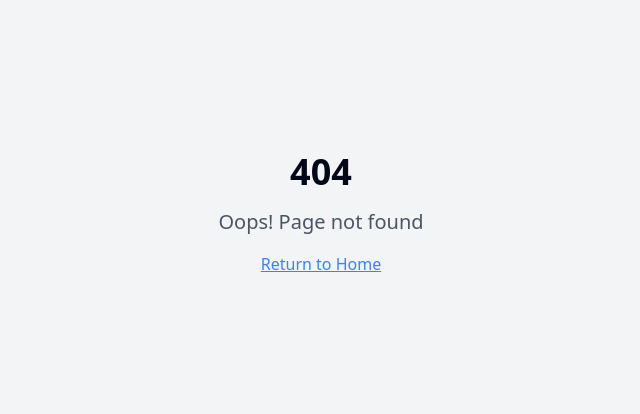
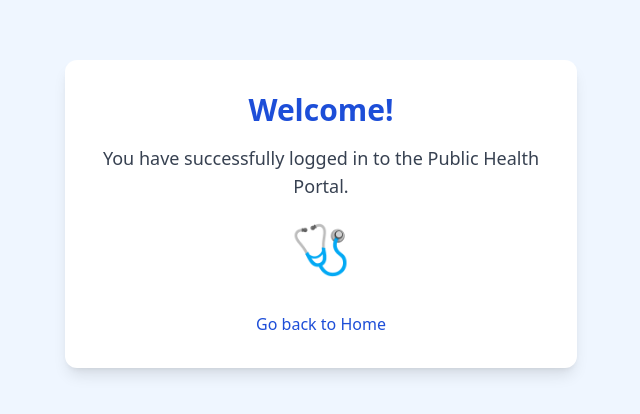
Before and after one commit to yourboyLungelo/Medi_Connect-HS, a React (Vite) app: page /dashboard in a window 1280 px wide. Before the commit this address had no page. Shown: the part 186-600 px from the top of the page, without its empty margins (319-959 px from the left). Built offline with nearby package versions, Linux system fonts and the light colour scheme.

Commit message:
Add landing page after login
Adds a landing page that is displayed after a successful login.

```diff
--- a/src/App.tsx
+++ b/src/App.tsx
@@ -1,4 +1,3 @@
-
 import { Toaster } from "@/components/ui/toaster";
 import { Toaster as Sonner } from "@/components/ui/sonner";
 import { TooltipProvider } from "@/components/ui/tooltip";
@@ -8,6 +7,7 @@ import Index from "./pages/Index";
 import NotFound from "./pages/NotFound";
 import Login from "./pages/Login";
 import Register from "./pages/Register";
+import Dashboard from "./pages/Dashboard";
 
 const queryClient = new QueryClient();
 
@@ -21,6 +21,7 @@ const App = () => (
           <Route path="/" element={<Index />} />
           <Route path="/login" element={<Login />} />
           <Route path="/register" element={<Register />} />
+          <Route path="/dashboard" element={<Dashboard />} />
           {/* ADD ALL CUSTOM ROUTES ABOVE THE CATCH-ALL "*" ROUTE */}
           <Route path="*" element={<NotFound />} />
         </Routes>
--- /dev/null
+++ b/src/pages/Dashboard.tsx
@@ -0,0 +1,20 @@
+
+const Dashboard = () => (
+  <main className="min-h-screen flex flex-col items-center justify-center bg-blue-50">
+    <div className="bg-white p-8 rounded-xl shadow-lg w-full max-w-lg flex flex-col items-center">
+      <h1 className="text-3xl font-bold text-blue-700 mb-4">Welcome!</h1>
+      <p className="text-lg text-gray-700 text-center mb-6">
+        You have successfully logged in to the Public Health Portal.
+      </p>
+      <span role="img" aria-label="doctor" className="text-5xl mb-6">🩺</span>
+      <a
+        className="mt-4 text-blue-700 hover:underline"
+        href="/"
+      >
+        Go back to Home
+      </a>
+    </div>
+  </main>
+);
+
+export default Dashboard;
--- a/src/pages/Login.tsx
+++ b/src/pages/Login.tsx
@@ -3,15 +3,22 @@ import { Button } from "@/components/ui/button";
 import { Input } from "@/components/ui/input";
 import { Label } from "@/components/ui/label";
 import { FormEvent, useState } from "react";
+import { useNavigate } from "react-router-dom";
 
 const Login = () => {
   const [id, setId] = useState("");
   const [password, setPassword] = useState("");
+  const navigate = useNavigate();
 
   // Dummy submit handler (no backend/auth yet)
   const handleSubmit = (e: FormEvent) => {
     e.preventDefault();
-    alert("This is a placeholder. Your ID: " + id);
+    // Here, you should check credentials using backend or Supabase in a real app
+    if (id && password) {
+      navigate("/dashboard");
+    } else {
+      alert("Please enter your Patient ID and Password.");
+    }
   };
 
   return (
```
